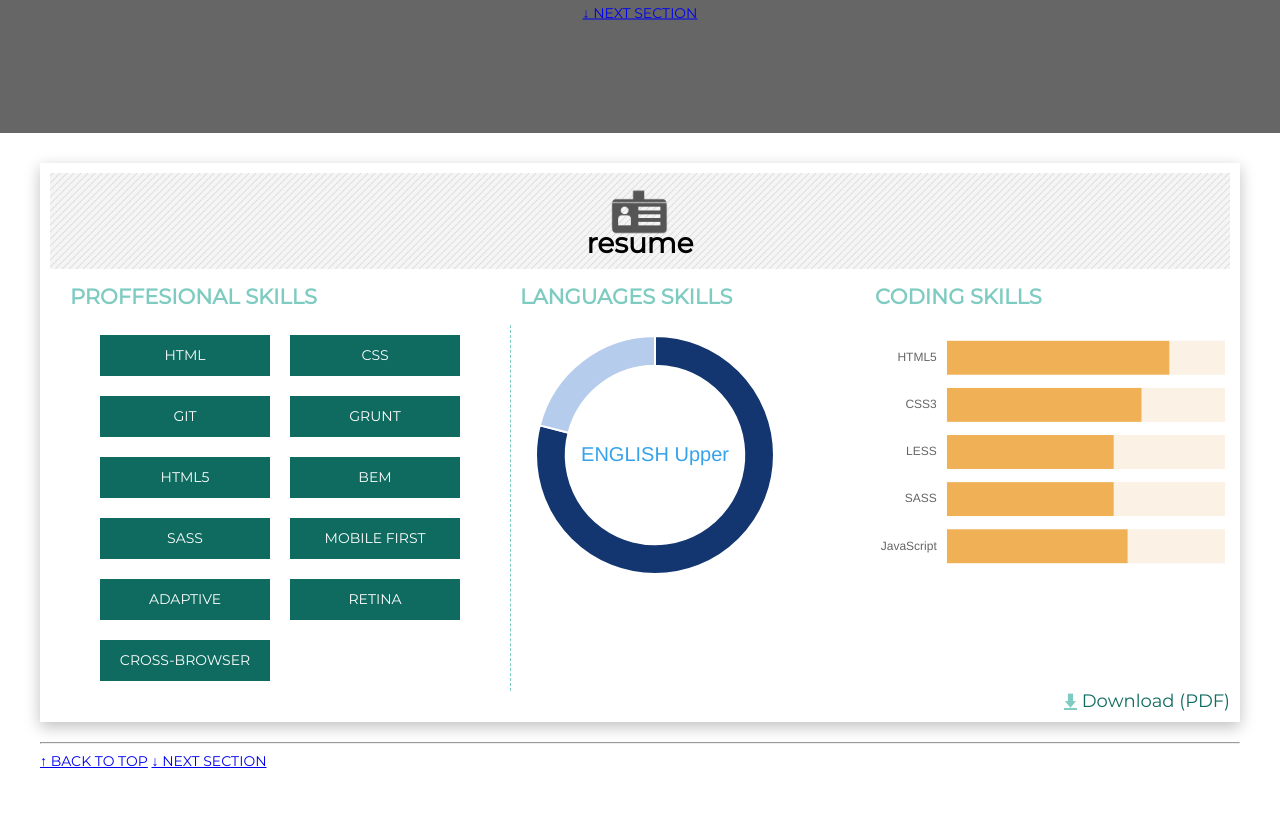
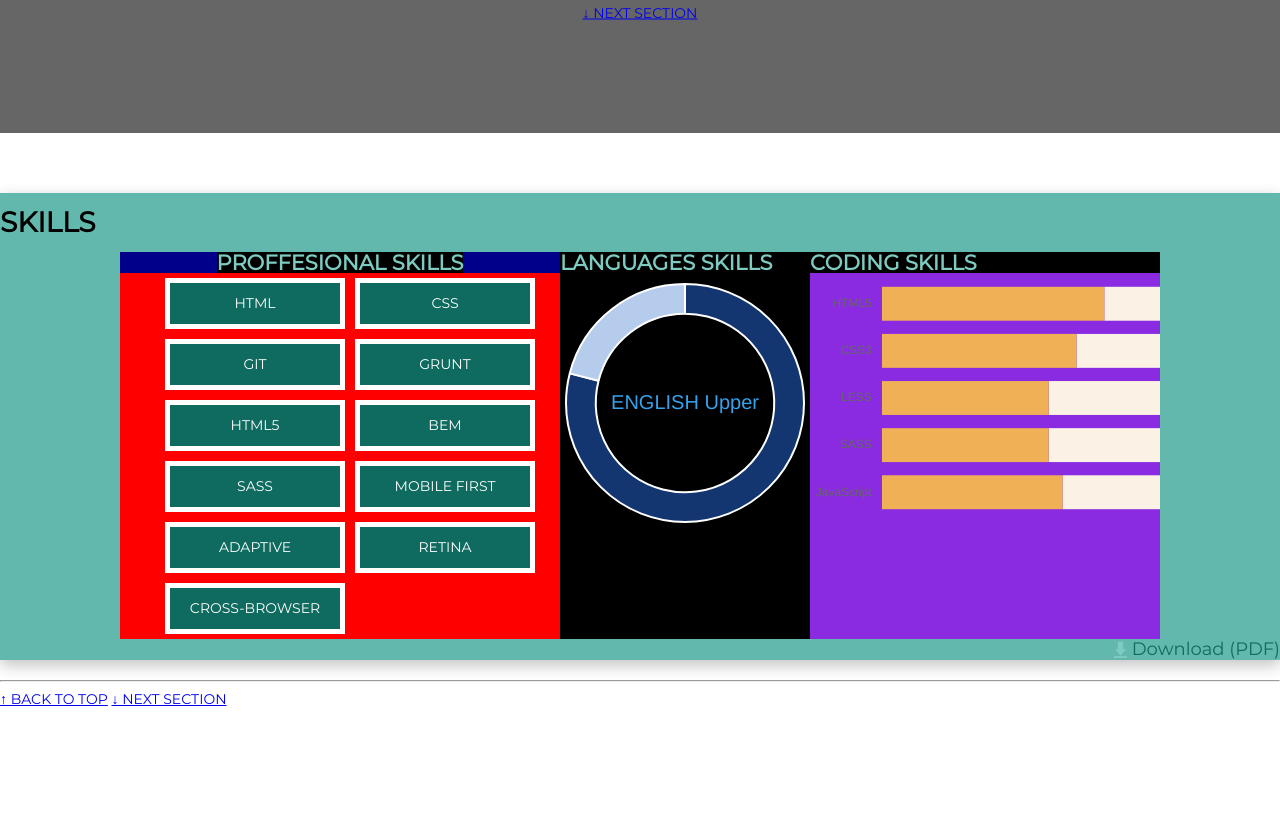
Before and after one commit to thitrylynx/thitrylynx.github.io, a website: page index.html in a window 1280 px wide. Shown: the part 667-1480 px from the top of the page. Drawn offline with nearby package versions, Linux system fonts and the light colour scheme.

Commit message:
улучшение вида вкладки skills

```diff
--- a/css/style.css
+++ b/css/style.css
@@ -51,6 +51,7 @@ body {
   font-family: "Montserrat", "Arial", sans-serif;
   text-transform: uppercase;
 }
+
 .page-preloader {
   position: fixed;
   left: 0;
@@ -61,63 +62,19 @@ body {
   z-index: 200;
 }
 
-.page-preloader .spinner {
+.spinner {
   width: 82px;
   height: 82px;
   position: absolute;
+  top: 50%;
   left: 50%;
-  top: 50%;
   background: url("../img/rings.svg") no-repeat 50% 50%;
   background-size: 90px;
   margin: -41px 0 0 -41px;
 }
-.typed::after {
-  content: "|";
-  color: #ffbd46;
-  display: inline;
-  -webkit-animation: blink 0.7s infinite;
-  -moz-animation: blink 0.7s infinite;
-  animation: blink 0.7s infinite;
-}
-
-/*Removes cursor that comes with typed.js*/
-.typed-cursor {
-  opacity: 0;
-  display: none;
-}
-/*Custom cursor animation*/
-@keyframes blink {
-  0% {
-    opacity: 1;
-  }
-  50% {
-    opacity: 0;
-  }
-  100% {
-    opacity: 1;
-  }
-}
-@-webkit-keyframes blink {
-  0% {
-    opacity: 1;
-  }
-  50% {
-    opacity: 0;
-  }
-  100% {
-    opacity: 1;
-  }
-}
-@-moz-keyframes blink {
-  0% {
-    opacity: 1;
-  }
-  50% {
-    opacity: 0;
-  }
-  100% {
-    opacity: 1;
-  }
+.wrapper {
+  display: flex;
+  flex-direction: column;
 }
 .header {
   position: relative;
@@ -125,28 +82,14 @@ body {
   overflow: hidden;
   background-size: cover;
   background-position: center center;
-  z-index: 100;
+  z-index: 200;
   background: rgba(0, 0, 0, 0.6);
 }
-.next-button {
+.header-bg {
   position: absolute;
-  top: 85%;
-  left: 50%;
-  margin-right: -50%;
-  transform: translate(-50%, -50%);
-  z-index: 100;
-}
-
-.typed-text {
-  width: 500px;
-  margin: 0 auto;
-  line-height: 35px;
-  padding: 5px 0;
-  text-align: center;
-  color: #fff;
-  font-size: 35px;
-  margin-top: 17%;
-  z-index: 10;
+  top: 0;
+  left: 0;
+  z-index: -1;
 }
 .menu {
   position: fixed;
@@ -266,9 +209,78 @@ body {
   width: 60px;
   transform: translateX(0);
 }
+.typed::after {
+  content: "|";
+  color: #ffbd46;
+  display: inline;
+  -webkit-animation: blink 0.7s infinite;
+  -moz-animation: blink 0.7s infinite;
+  animation: blink 0.7s infinite;
+}
+
+/*Removes cursor that comes with typed.js*/
+.typed-cursor {
+  opacity: 0;
+  display: none;
+}
+
+/*Custom cursor animation*/
+@keyframes blink {
+  0% {
+    opacity: 1;
+  }
+  50% {
+    opacity: 0;
+  }
+  100% {
+    opacity: 1;
+  }
+}
+@-webkit-keyframes blink {
+  0% {
+    opacity: 1;
+  }
+  50% {
+    opacity: 0;
+  }
+  100% {
+    opacity: 1;
+  }
+}
+@-moz-keyframes blink {
+  0% {
+    opacity: 1;
+  }
+  50% {
+    opacity: 0;
+  }
+  100% {
+    opacity: 1;
+  }
+}
+.next-button {
+  position: absolute;
+  top: 85%;
+  left: 50%;
+  margin-right: -50%;
+  transform: translate(-50%, -50%);
+  z-index: 100;
+}
+
+.typed-text {
+  width: 500px;
+  margin: 0 auto;
+  line-height: 35px;
+  padding: 5px 0;
+  text-align: center;
+  color: #fff;
+  font-size: 35px;
+  margin-top: 17%;
+  z-index: 10;
+}
 
 .container {
-  width: 1200px;
+  width: 100%;
   margin: 0 auto;
 }
 section {
@@ -278,58 +290,37 @@ section {
 .resume {
   display: flex;
   flex-direction: column;
+
   flex-wrap: wrap;
-  min-height: 530px;
-  margin-top: 30px;
+  margin-top: 60px;
   margin-bottom: 20px;
-  border: 10px solid white;
   box-shadow: 0px 5px 15px 0px silver;
+  background-color: #63b8ad;
 }
-.resume__tittle {
-  position: relative;
-  margin: 0;
-  padding-top: 60px;
-  padding-bottom: 15px;
-  background-image: url(../img/pattern-1.png);
-  background-size: 70px auto;
-  text-align: center;
-  text-transform: none;
-}
-.resume__tittle::before {
-  content: "";
-  position: absolute;
-  top: 15px;
-  left: 50%;
-  width: 60px;
-  height: 60px;
-  margin-left: -31px;
-  background-image: url(../img/resume.png);
-  background-repeat: no-repeat;
-  background-size: contain;
-}
+
 .resume__skills {
   display: flex;
   flex-wrap: wrap;
+  justify-content: center;
 }
 .resume__skills-prof {
   display: flex;
   flex-direction: column;
   width: 440px;
+  background-color: darkblue;
 }
 .resume__skills-title {
   align-self: flex-start;
-  margin-left: 20px;
+  margin: 0 auto;
   color: #7dcbc1;
+  background: #000;
 }
 .resume__skills-list {
   display: flex;
   flex-wrap: wrap;
   flex-direction: row;
-  width: 420px;
+  background: red;
   margin: 0;
-  padding-left: 40px;
-  padding-right: 0px;
-  border-right: 1px dashed #7dcbc1;
 }
 .resume__skills-list li {
   align-self: flex-start;
@@ -343,25 +334,15 @@ section {
   border: 5px solid white;
 }
 .resume__skills-languages {
-  padding-left: 40px;
-  padding-right: 50px;
+	background: #000;
 }
-.resume__skills-languages h2 {
-  margin-left: -10px;
-  color: #7dcbc1;
-}
+
 
 .resume__skills-code {
   flex-grow: 0;
-  margin-left: 35px;
-  padding-top: 17px;
-  padding-left: 10px;
+  background-color: blueviolet;
 }
-.resume__skills-code h2 {
-  margin: 0;
-  margin-bottom: 20px;
-  color: #7dcbc1;
-}
+
 .resume__skills-code div {
   display: flex;
   margin-bottom: 10px;
--- a/index.html
+++ b/index.html
@@ -4,6 +4,9 @@
 <head>
 	<meta charset="utf-8">
 	<title>Vyacheslav Kochukov</title>
+	<!-- <meta name="viewport" content="width=device-width,initial-scale=1"> -->
+	<meta content="width=1180" name="viewport" id="viewport">
+
 	<link href="https://fonts.googleapis.com/css?family=PT+Sans:400,700&amp;subset=cyrillic" rel="stylesheet">
 	<link href="css/normalize.css" rel="stylesheet">
 	<link href="css/style.css" rel="stylesheet">
@@ -14,6 +17,8 @@
 	<div class="page-preloader">
 		<span class="spinner"></span>
 	</div>
+
+	<div class="wrapper">
 
 		<!-- HEADER-->
 		<header class="header" id="section-1">
@@ -61,10 +66,10 @@
 		<section class="container" id="section-2">
 
 			<div class="resume" id="about">
-			<h1 class="resume__tittle">resume</h1>
+				<h1 class="resume__tittle">skills</h1>
 				<div class="resume__skills">
 					<div class="resume__skills-prof">
-					<h2 class="resume__skills-title ">Proffesional skills</h2>
+						<h2 class="resume__skills-title">Proffesional skills</h2>
 						<ul class="resume__skills-list">
 							<li>HTML</li>
 							<li>CSS</li>
@@ -80,11 +85,11 @@
 						</ul>
 					</div>
 					<div class="resume__skills-languages">
-					<h2>Languages skills</h2>
+						<h2 class="resume__skills-title">Languages skills</h2>
 						<canvas id="pieChart" width="10px" height="10px"></canvas>
 					</div>
-				<div class="resume__skills-code hidden">
-					<h2>Coding skills</h2>
+					<div class="resume__skills-code">
+						<h2 class="resume__skills-title">Coding skills</h2>
 						<canvas id="barChart" width="250px" height="250px"></canvas>
 					</div>
 				</div>
@@ -167,7 +172,7 @@
 			<a href="#top">&uarr; Back to top</a>
 		</footer>
 
-
+	</div>
 
 	<script src="https://ajax.googleapis.com/ajax/libs/jquery/3.3.1/jquery.min.js"></script>
 	<script src="js/index/jquery.malihu.PageScroll2id.min.js"></script>
```
Lines whose indentation alone changed are shown as unchanged.
